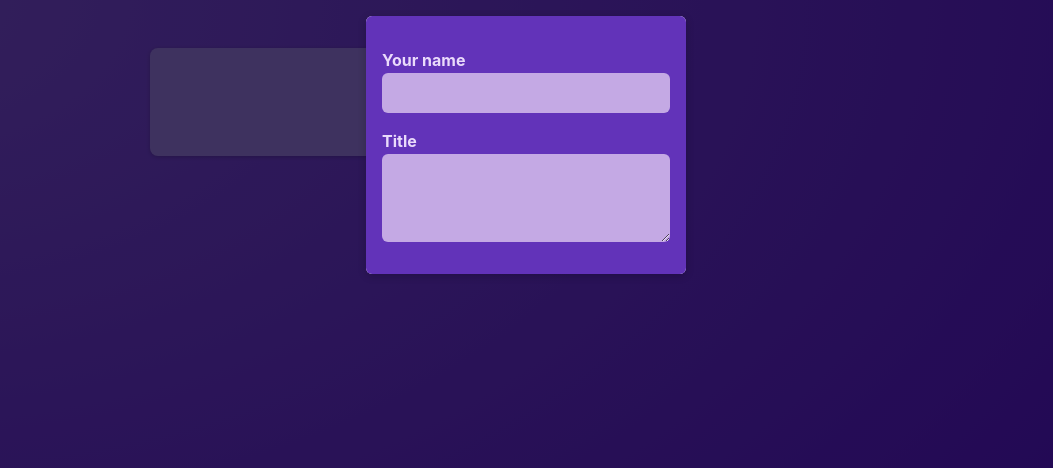
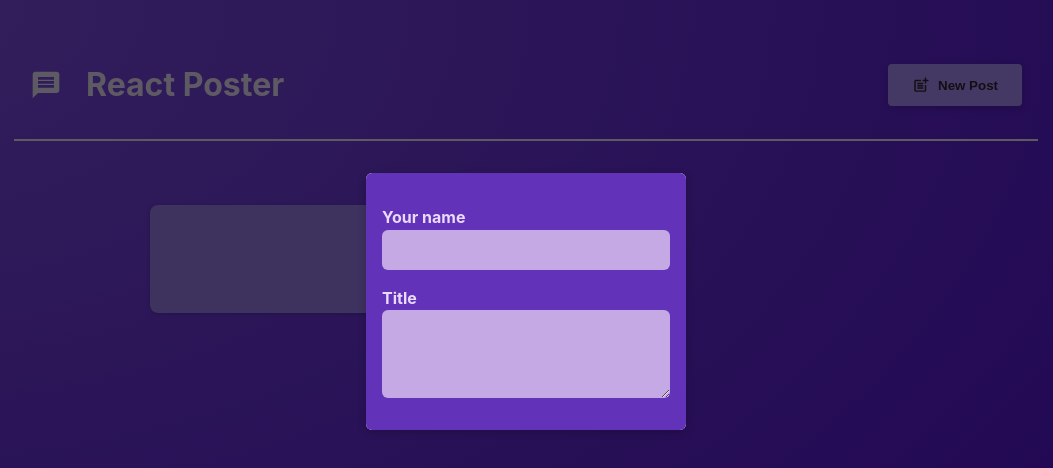
Before and after one commit to sangayt1997/react-vite-app, a React (Vite) app: page / in a window 1280 px wide. Shown: the top 468 px of the page, without its empty margins (114-1167 px from the left). Built offline with nearby package versions, Linux system fonts and the light colour scheme.

Commit message:
adding header componnets

```diff
--- a/package.json
+++ b/package.json
@@ -10,7 +10,8 @@
   },
   "dependencies": {
     "react": "^18.2.0",
-    "react-dom": "^18.2.0"
+    "react-dom": "^18.2.0",
+    "react-icons": "^4.8.0"
   },
   "devDependencies": {
     "@types/react": "^18.0.17",
--- a/src/app.jsx
+++ b/src/app.jsx
@@ -1,11 +1,26 @@
+import { useState } from "react";
 import PostsList from "./components/posts-list/posts-list.jsx";
+import Header from "./components/header/header.jsx";
 
 function App() {
-  return (
-      <main>
-          <PostsList />
-      </main>
-  );
+    const [modalIsVisible, setModalIsVisible] = useState(true);
+
+    function showModalHandler() {
+        setModalIsVisible(true);
+    }
+
+    function hideModalHandler() {
+        setModalIsVisible(false);
+    }
+
+    return (
+        <>
+            <Header onCreatePost={showModalHandler}/>
+            <main>
+                <PostsList isPosting={modalIsVisible} onStopPosting={hideModalHandler}/>
+            </main>
+        </>
+    );
 }
 
 export default App;
--- /dev/null
+++ b/src/components/header/header.jsx
@@ -0,0 +1,22 @@
+import { MdPostAdd, MdMessage } from 'react-icons/md';
+
+import classes from './header.module.css';
+
+function Header({ onCreatePost }) {
+    return (
+        <header className={classes.header}>
+            <h1 className={classes.logo}>
+                <MdMessage />
+                React Poster
+            </h1>
+            <p>
+                <button className={classes.button} onClick={onCreatePost}>
+                    <MdPostAdd size={18} />
+                    New Post
+                </button>
+            </p>
+        </header>
+    );
+}
+
+export default Header;
--- /dev/null
+++ b/src/components/header/header.module.css
@@ -0,0 +1,36 @@
+.header {
+    /* padding: 2rem 10%; */
+    margin: 2rem 10%;
+    padding: 1rem;
+    text-align: center;
+    display: flex;
+    justify-content: space-between;
+    align-items: center;
+    border-bottom: 2px solid #ece1fa;
+}
+
+.logo {
+    font-size: 2rem;
+    display: flex;
+    gap: 1.5rem;
+    align-items: center;
+    color: #ece1fa;
+}
+
+.button {
+    display: inline-flex;
+    align-items: center;
+    gap: 0.5rem;
+    padding: 0.75rem 1.5rem;
+    background-color: #a990fb;
+    color: #2a2630;
+    border: none;
+    border-radius: 4px;
+    box-shadow: 0 2px 8px rgba(0, 0, 0, 0.2);
+    cursor: pointer;
+    font-weight: bold;
+}
+
+.button:hover {
+    background-color: #8c6cf7;
+}
--- a/src/components/posts-list/posts-list.jsx
+++ b/src/components/posts-list/posts-list.jsx
@@ -4,8 +4,7 @@
 import NewPost from "../new-post/new-post.jsx";
 import Modal from "../modal/modal.jsx";
 
-function PostsList() {
-    const [modalIsVisible, setModalIsVisible] = useState(true);
+function PostsList({isPosting, onStopPosting}) {
     const [enteredTitle, setEnteredTitle] = useState('');
     const [enteredAuthor, setEnteredAuthor] = useState('')
 
@@ -15,10 +14,6 @@
 
     function authorChangeHandler(event) {
         setEnteredAuthor(event.target.value);
-    }
-
-    function hideModalHandler() {
-        setModalIsVisible(false);
     }
 
    /* let modalContent;
@@ -36,8 +31,8 @@
 */
     return (
         <>
-            {modalIsVisible && (
-                <Modal onClose={hideModalHandler}>
+            {isPosting && (
+                <Modal onClose={onStopPosting}>
                     <NewPost
                         onAuthorChange={authorChangeHandler}
                         onTitleChange={titleChangeHandle}
```
Also changed, not shown: 1 other file (tests, documents, lock files or other folders).
